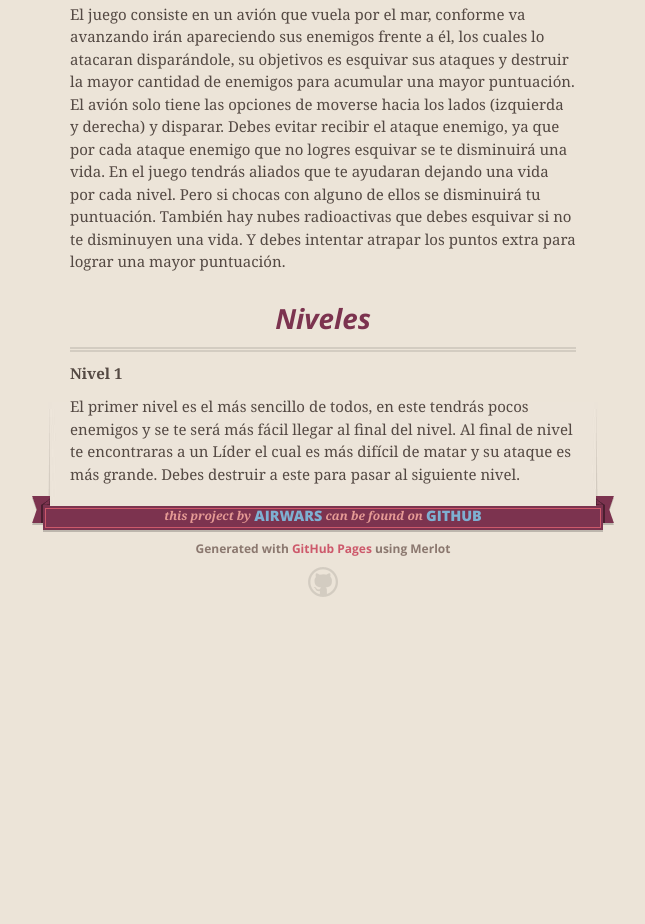
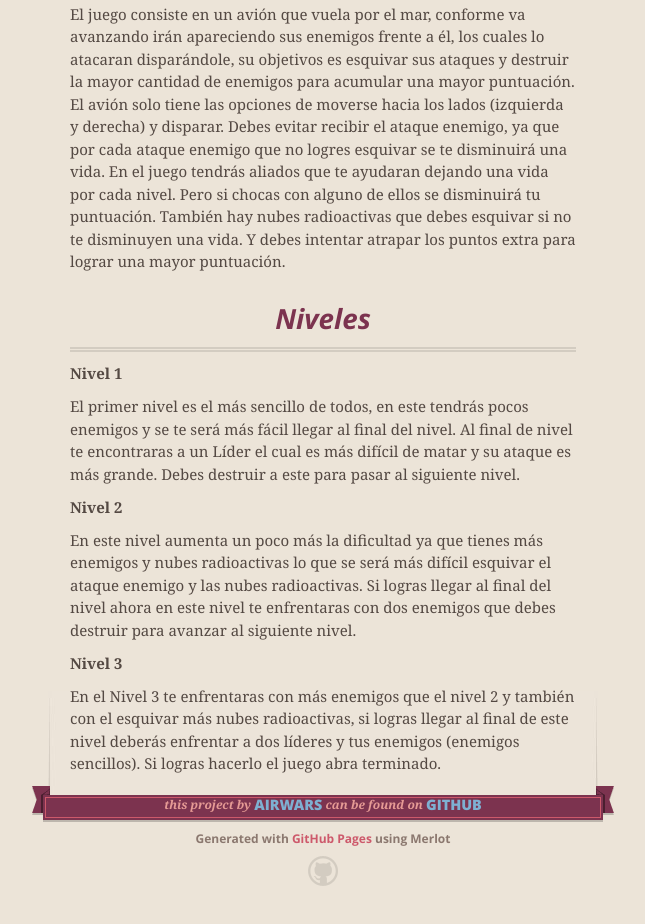
Before and after one commit to AirWars/Avanze-2, a plain HTML site: page index.html in a window 1280 px wide. Shown: the part 421-1345 px from the top of the page, without its empty margins (317-962 px from the left). Before the commit the page ends 1058 px from the top, so only its background shows below. Drawn offline with nearby package versions, Linux system fonts and the light colour scheme.

```diff
--- a/index.html
+++ b/index.html
@@ -64,6 +64,14 @@ Debes evitar recibir el ataque enemigo, ya que por cada ataque enemigo que no lo
 <p><strong>Nivel 1</strong></p>
 
 <p>El primer nivel es el más sencillo de todos, en este tendrás pocos enemigos y se te será más fácil llegar al final del nivel. Al final de nivel te encontraras a un  Líder el cual es más difícil de matar y su ataque es más grande. Debes destruir a este para pasar al siguiente nivel.</p>
+
+<p><strong>Nivel 2</strong></p>
+
+<p>En este nivel aumenta un poco más la dificultad ya que tienes más enemigos y nubes radioactivas lo que se será más difícil esquivar el ataque enemigo y las nubes radioactivas. Si logras llegar al final del nivel ahora en este nivel te enfrentaras con dos enemigos que debes destruir para avanzar al siguiente nivel.</p>
+
+<p><strong>Nivel 3</strong></p>
+
+<p>En el Nivel 3 te enfrentaras con más enemigos que el nivel 2 y también con el esquivar más nubes radioactivas, si logras llegar al final de este nivel deberás enfrentar a dos líderes  y tus enemigos (enemigos sencillos). Si logras hacerlo el juego abra terminado. </p>
       </section>
 
       <footer>
```
Also changed, not shown: params.json (+1 -1 lines).
